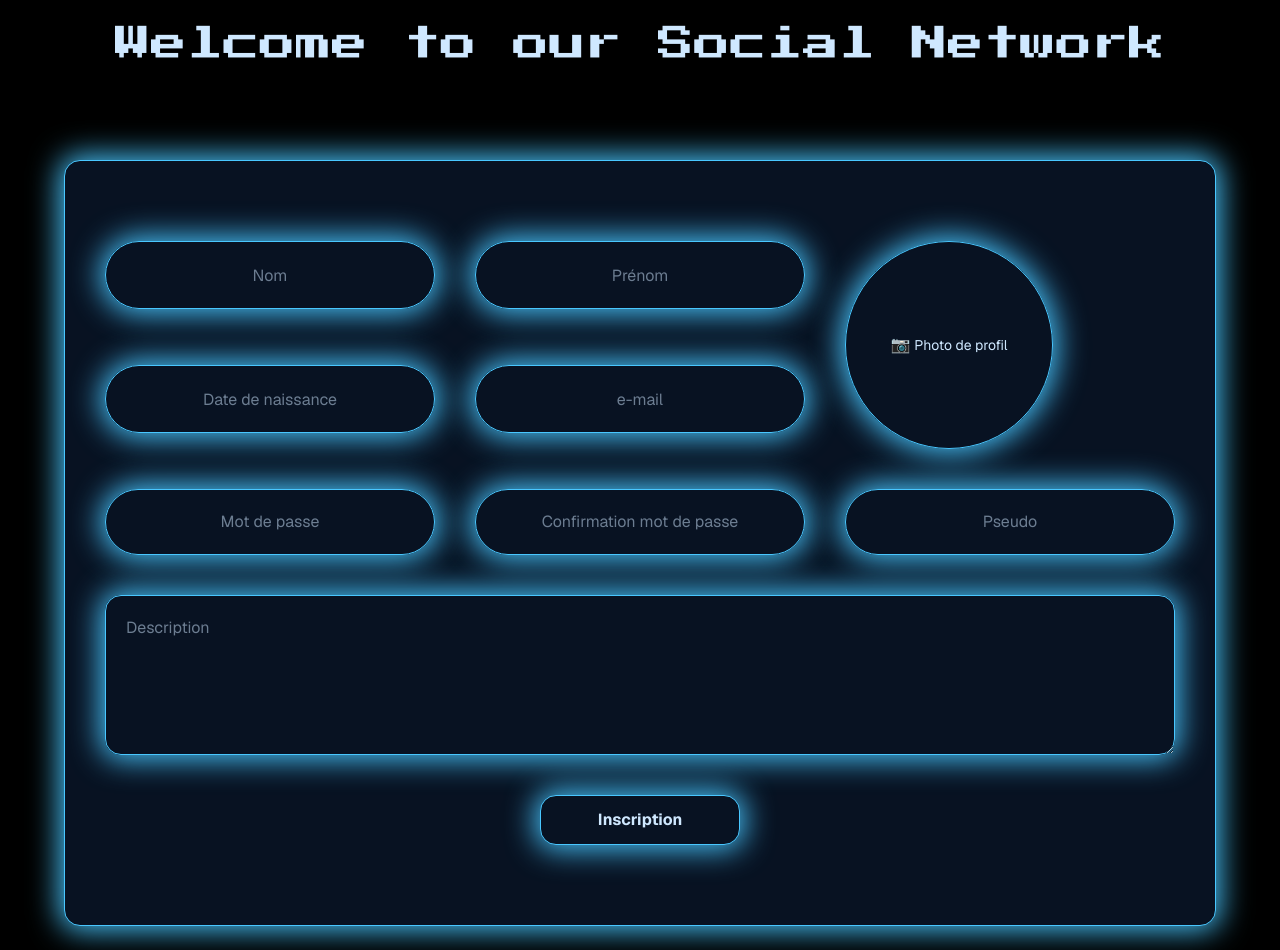
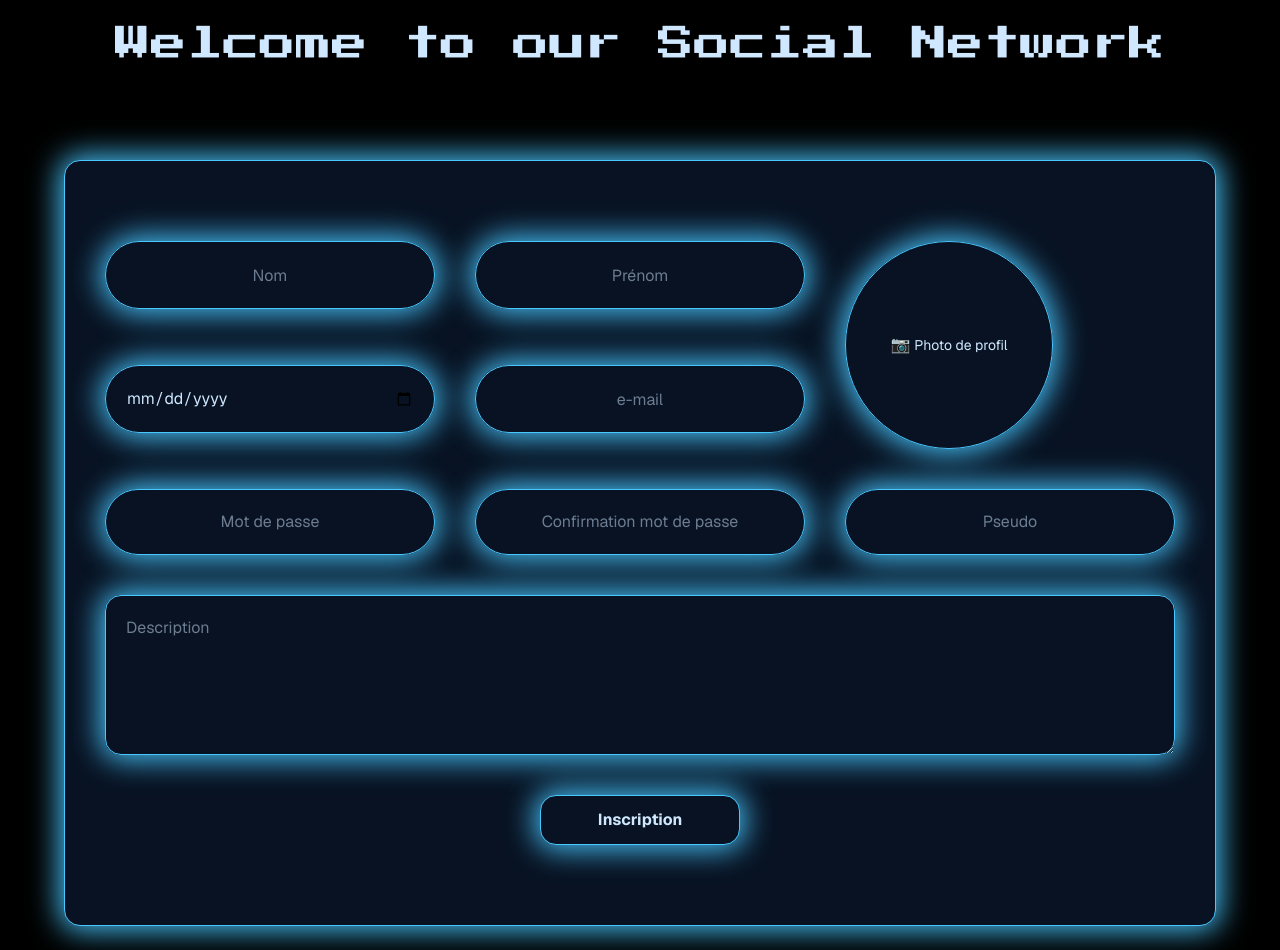
Before and after one commit to NL-Des/social-network, a Next.js app: page /auth/register in a window 1280 px wide. Built offline with nearby package versions, Linux system fonts and the light colour scheme.

Commit message:
Fix(auth/register): update the birthday date format in the form

```diff
--- a/app/auth/register/page.tsx
+++ b/app/auth/register/page.tsx
@@ -54,7 +54,7 @@ export default function RegisterPage() {
               className="rounded-full text-center h-17"
             />
             <InputStd
-              type="text"
+              type="date"
               placeholder="Date de naissance"
               name="birthday"
               className="rounded-full text-center h-17"
--- a/app/layout.tsx
+++ b/app/layout.tsx
@@ -24,7 +24,7 @@ export default function RootLayout({
 }>) {
   return (
     <html
-      lang="en"
+      lang="fr"
       className={`${geistSans.variable} ${geistMono.variable} h-full antialiased`}
     >
       <body className="min-h-full flex flex-col">{children}</body>
```
